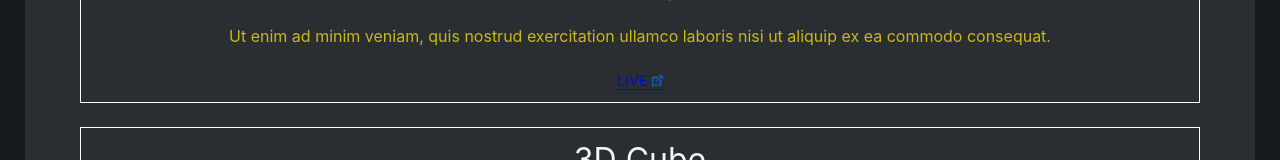
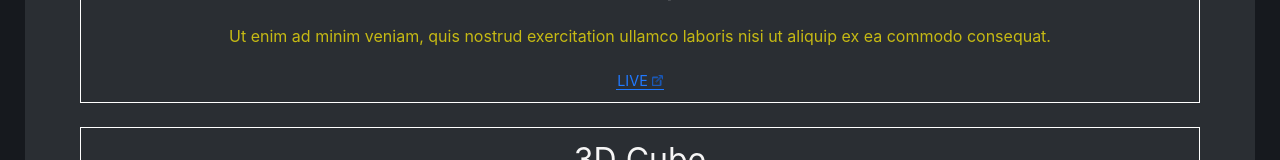
Before and after one commit to davidlongwith/david-home, a React (Create React App) app: page / in a window 1280 px wide. In both pictures the pointer is over the link 640 px from the left and 548 px from the top of the page. Shown: the part 469-629 px from the top of the page. Built offline with nearby package versions, Linux system fonts and the light colour scheme.

Commit message:
update project link css

```diff
--- a/src/css/project-entry.css
+++ b/src/css/project-entry.css
@@ -34,15 +34,12 @@
 }
 
 .project-link a:focus,
-.project-link a:hover {
-  border-bottom: 1px solid;
-  color: blue;
+.project-link a:hover,
+.project-link a:active {
+  border-bottom: 1px solid rgb(32, 121, 255);
 }
 
-.project-link a:active {
-  color: whitesmoke;
-}
-
+/* Adds an external link icon "after" the link if href link starts with these values */
 .project-link a[href^="http"]::after,
 .project-link a[href^="https://"]::after
 {
```
